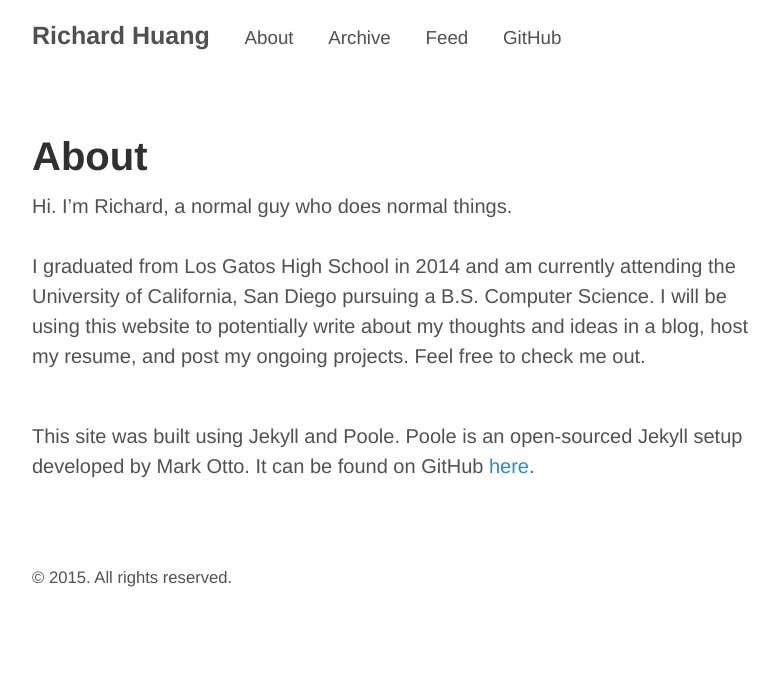
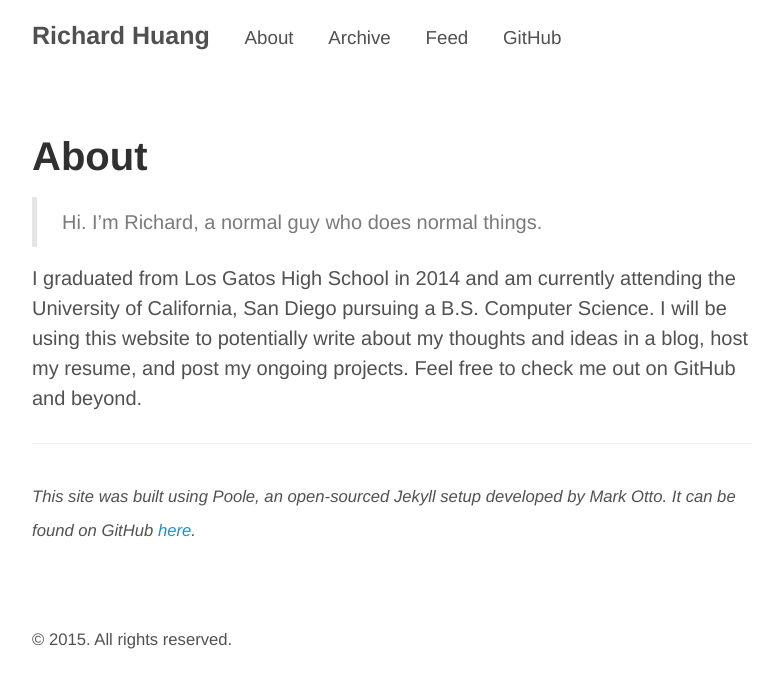
Before and after one commit to richhx/richhx.github.io, a Jekyll site: the page built from about.md, in a window 1280 px wide. Shown: the top 688 px of the page, without its empty margins (248-1026 px from the left). Built offline with Jekyll 4.4.1, drawn with Linux system fonts in a browser that asks for light colours.

Commit message:
Fixed formatting and layout

```diff
--- a/404.html
+++ b/404.html
@@ -6,5 +6,5 @@ permalink: 404.html
 
 <div class="page">
   <h1 class="page-title">404: Page not found</h1>
-  <p class="lead">Sorry, we've misplaced that URL or it's pointing to something that doesn't exist. <a href="{{ site.baseurl }}">Head back home</a> to try finding it again.</p>
+  <p class="lead">Sorry, we've misplaced that URL or it's pointing to something that doesn't exist. Either way, you're lost. <a href="{{ site.baseurl }}">Head back home</a> to try finding it again.</p>
 </div>
--- a/about.md
+++ b/about.md
@@ -3,13 +3,18 @@ layout: page
 title: About
 ---
 
-Hi. I'm Richard, a normal guy who does normal things. <br> <br>
+>Hi. I'm Richard, a normal guy who does normal things.
+
 I graduated from Los Gatos High School in 2014 and am currently attending
 the University of California, San Diego pursuing a B.S. Computer Science.
 I will be using this website to potentially write about my thoughts and
 ideas in a blog, host my resume, and post my ongoing projects. Feel free
-to check me out. <br> <br>
+to check me out on GitHub and beyond.
 
-This site was built using Jekyll and Poole. Poole is an open-sourced
-Jekyll setup developed by Mark Otto. It can be found on GitHub
-[here](https://github.com/poole/poole).
+---
+
+<sub>
+  *This site was built using Poole, an open-sourced Jekyll setup
+  developed by Mark Otto. It can be found on GitHub
+  [here](https://github.com/poole/poole).*
+</sub>
```
Also changed, not shown: _posts/2015-03-24-richard-huang.md (+1 -1 lines), 6 other files.
